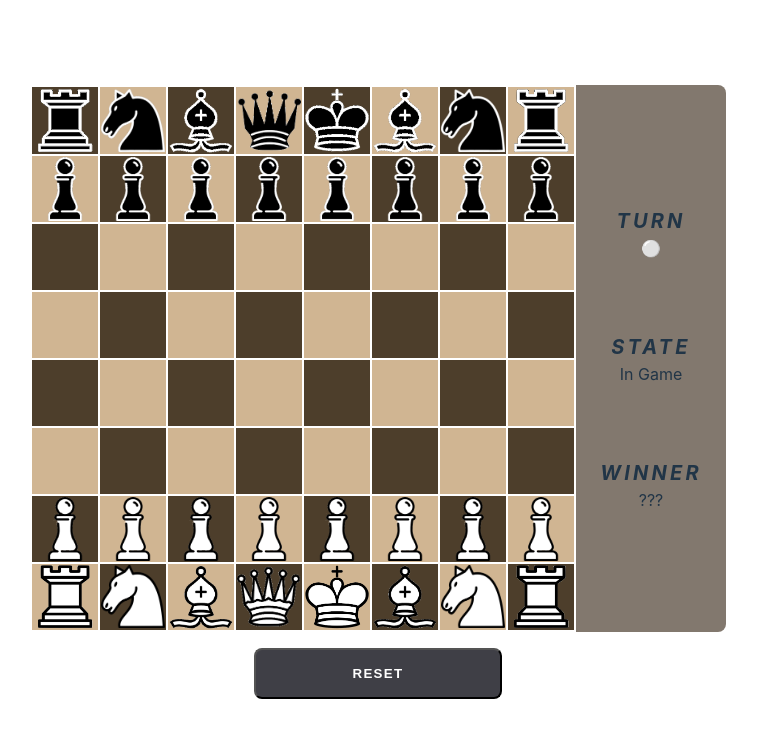
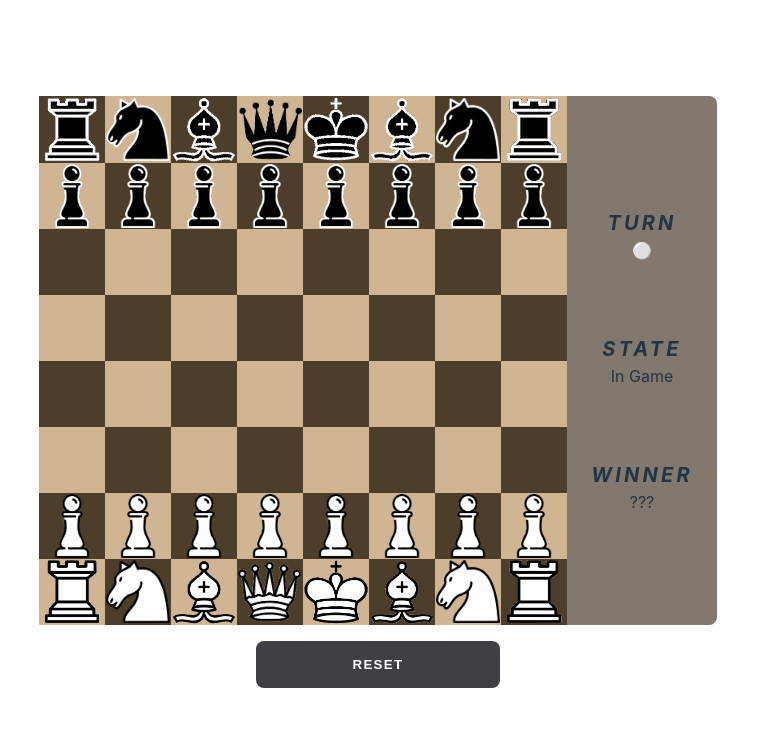
Before and after one commit to raulv7z/chess-js, a website built with Vite: page index.html in a window 1280 px wide. Both pictures are taken after a click on the button "PLAY". Shown: the whole page, without its empty margins (262-1019 px from the left). Built offline with nearby package versions, Linux system fonts and the light colour scheme.

Commit message:
Remove style borders on chessboard

```diff
--- a/src/css/modules/chess.css
+++ b/src/css/modules/chess.css
@@ -31,6 +31,8 @@
 }
 
 .btn-play {
+    cursor: pointer;
+    border: 0;
     color: white;
     background-color: #3f3f46;
     font-weight: bold;
@@ -45,6 +47,10 @@
 
 .btn-play:hover {
     background-color: #52525b;
+}
+
+.game-board {
+    border-collapse: collapse;
 }
 
 .game-board tr:nth-child(even) td:nth-child(odd),
```
